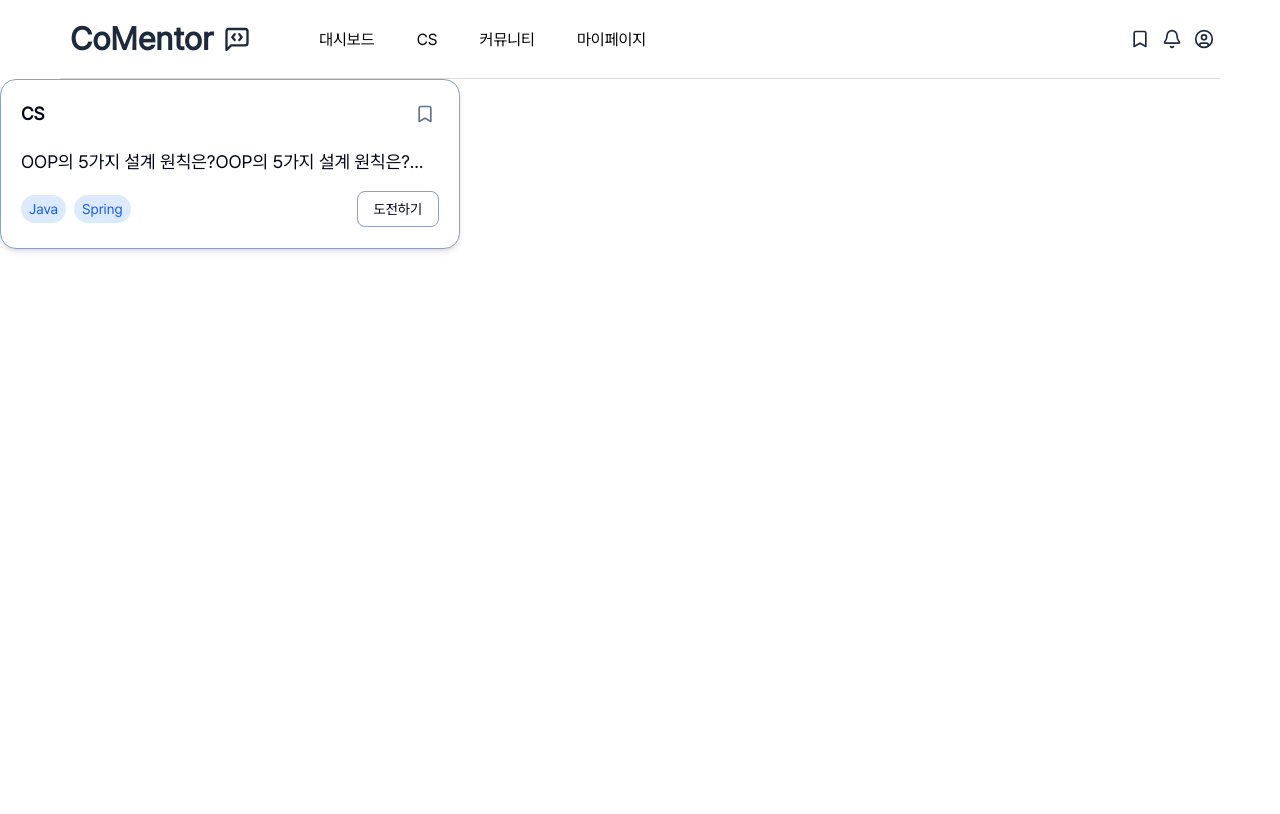
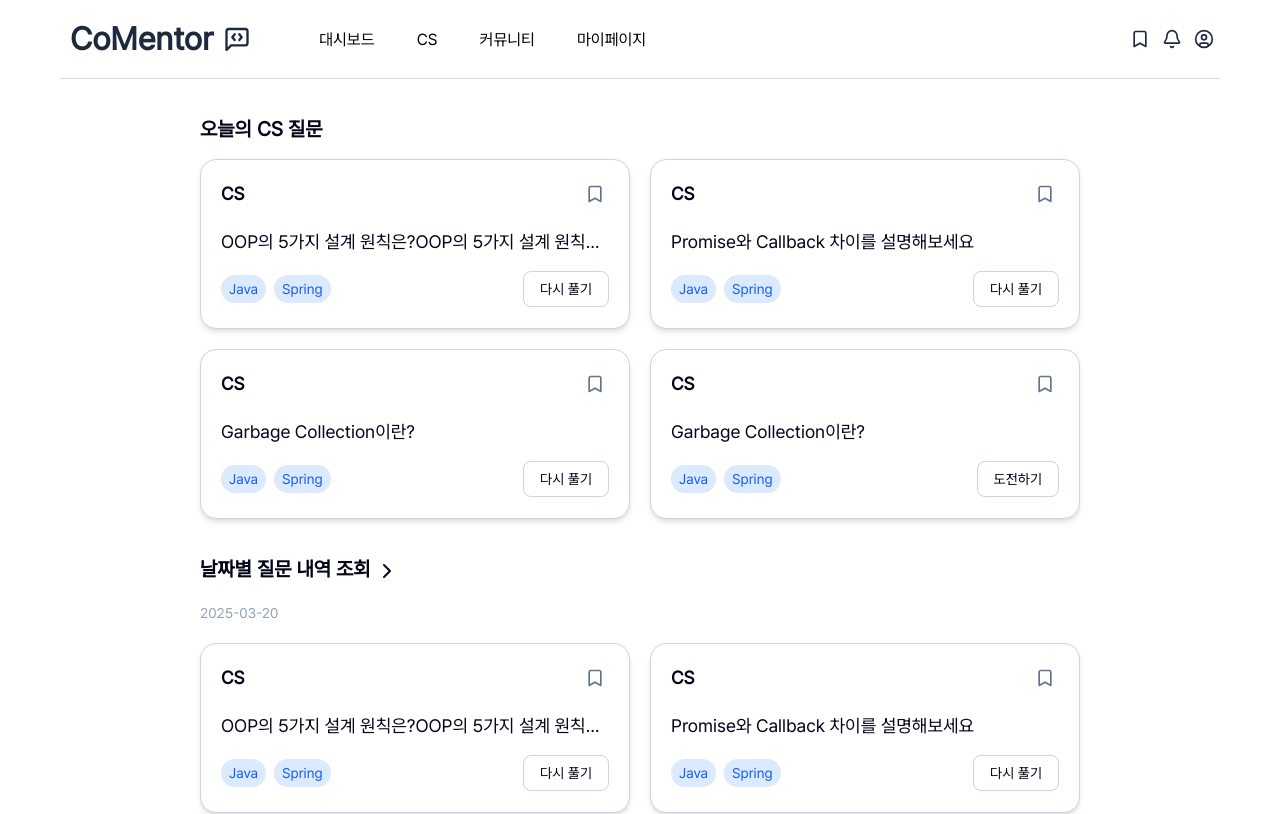
Before and after one commit to seowooda/comentor, a Next.js app: page /cs in a window 1280 px wide. Shown: the top 814 px of the page. Built offline with nearby package versions, Linux system fonts and the light colour scheme; no server answers.

Commit message:
feat: CS 연습하기

```diff
--- a/src/app/(after)/cs/page.tsx
+++ b/src/app/(after)/cs/page.tsx
@@ -1,9 +1,88 @@
-import { CSCard } from '@/components/CSCard/CSCard'
+import { CSCard } from '@/components/CS/CSCard'
+import { ChevronRight } from 'lucide-react'
 
-export default function page() {
+export default function Page() {
+  const contents = [
+    {
+      id: 1,
+      title: 'CS',
+      question:
+        'OOP의 5가지 설계 원칙은?OOP의 5가지 설계 원칙은?OOP의 5가지 설계 원칙은?OOP의 5가지 설계 원칙은?',
+      stack: ['Java', 'Spring'],
+      createdAt: '2025-03-20',
+      status: 'DONE',
+    },
+    {
+      id: 2,
+      title: 'CS',
+      question: 'Promise와 Callback 차이를 설명해보세요',
+      stack: ['Java', 'Spring'],
+      createdAt: '2025-03-20',
+      status: 'DONE',
+    },
+    {
+      id: 3,
+      title: 'CS',
+      question: 'Garbage Collection이란?',
+      stack: ['Java', 'Spring'],
+      createdAt: '2025-03-20',
+      status: 'DONE',
+    },
+    {
+      id: 4,
+      title: 'CS',
+      question: 'Garbage Collection이란?',
+      stack: ['Java', 'Spring'],
+      createdAt: '2025-03-21',
+      status: 'PROGRESS',
+    },
+  ]
+
+  // 날짜별로 묶기
+  const groupedByDate = contents.reduce(
+    (acc: Record<string, typeof contents>, item) => {
+      if (!acc[item.createdAt]) {
+        acc[item.createdAt] = []
+      }
+      acc[item.createdAt].push(item)
+      return acc
+    },
+    {},
+  )
+
   return (
-    <main className="flex flex-grow">
-      <CSCard />
+    <main className="flex flex-grow flex-col items-center gap-10 py-10">
+      {/* 오늘의 CS 질문 */}
+      <section className="flex flex-col gap-5">
+        <p className="text-xl leading-5 font-bold">오늘의 CS 질문</p>
+
+        <div className="grid grid-cols-1 justify-center gap-5 md:grid-cols-2">
+          {contents.map((content) => (
+            <CSCard key={content.id} {...content} />
+          ))}
+        </div>
+      </section>
+
+      {/* 날짜별 질문 내역 */}
+      <section className="flex flex-col gap-5">
+        <div className="flex gap-1">
+          <p className="text-xl leading-5 font-bold">날짜별 질문 내역 조회</p>
+          <ChevronRight size={24} />
+        </div>
+
+        <div className="flex flex-col gap-10">
+          {Object.entries(groupedByDate).map(([date, questions]) => (
+            <div key={date} className="flex flex-col gap-5">
+              <p className="text-sm text-slate-400">{date}</p>
+              <div className="grid grid-cols-1 gap-5 md:grid-cols-2">
+                {questions.map((q) => (
+                  <CSCard key={q.id} {...q} />
+                ))}
+              </div>
+            </div>
+          ))}
+        </div>
+      </section>
     </main>
   )
 }
--- /dev/null
+++ b/src/app/(after)/cs/solve/[id]/page.tsx
@@ -0,0 +1,15 @@
+'use client'
+
+import { useParams } from 'next/navigation'
+import { CSSolve } from '@/components/CS/CSSolve'
+
+export default function SolvePage() {
+  const { id } = useParams()
+
+  return (
+    <main className="flex flex-grow flex-col items-center gap-5 px-40 py-5">
+      <h3 className="text-2xl font-bold">CS 연습</h3>
+      <CSSolve />
+    </main>
+  )
+}
--- /dev/null
+++ b/src/components/CS/CSCard.tsx
@@ -0,0 +1,77 @@
+'use client'
+
+import { Bookmark } from 'lucide-react'
+import { Button } from '../ui/button'
+import { useRouter } from 'next/navigation'
+import { useModalStore } from '@/store/modalStore'
+import { useState } from 'react'
+
+interface CSCardProps {
+  id: number
+  title: string
+  question: string
+  stack: string[]
+  createdAt: string
+  status: string
+}
+
+export const CSCard = ({ id, title, question, stack, status }: CSCardProps) => {
+  const router = useRouter()
+  const { openModal } = useModalStore()
+  const [bookmarked, setBookmarked] = useState(false)
+
+  const handleClick = (id: number) => {
+    router.push(`/cs/solve/${id}`)
+  }
+
+  const handleBookmarkClick = () => {
+    if (bookmarked) {
+      // 북마크 취소 로직
+      setBookmarked(false)
+    } else {
+      openModal('createFolder', {
+        csQuestionId: id,
+        onBookmarkDone: () => setBookmarked(true), // ✅ 성공 시 상태 반영
+      })
+    }
+  }
+
+  return (
+    <div className="flex h-[170px] w-full max-w-[430px] min-w-[380px] gap-5 rounded-2xl border border-slate-300 bg-white p-5 shadow-md">
+      <div className="flex h-full w-full flex-col gap-5">
+        <div className="flex justify-between">
+          <p className="text-[18px] font-semibold">{title}</p>
+          <button className="cursor-pointer p-1">
+            <Bookmark
+              size={20}
+              className="text-slate-500"
+              onClick={handleBookmarkClick}
+            />
+          </button>
+        </div>
+        <div className="flex flex-col gap-4">
+          <p className="line-clamp-1 text-[18px] font-medium">{question}</p>
+          <div className="flex justify-between">
+            <div className="flex items-center gap-2">
+              {stack.map((s, index) => (
+                <span
+                  key={index}
+                  className="rounded-[20px] bg-blue-100 px-2 py-1 text-sm text-blue-600"
+                >
+                  {s}
+                </span>
+              ))}
+            </div>
+            <Button
+              onClick={() => handleClick(id)}
+              variant="ghost"
+              className="border border-slate-300"
+            >
+              {status === 'DONE' ? '다시 풀기' : '도전하기'}
+            </Button>
+          </div>
+        </div>
+      </div>
+    </div>
+  )
+}
--- /dev/null
+++ b/src/components/CS/CSSolve.tsx
@@ -0,0 +1,51 @@
+import { TabsContent } from '@radix-ui/react-tabs'
+import { Tabs, TabsList, TabsTrigger } from '../ui/tabs'
+import { Textarea } from '../ui/textarea'
+import { Button } from '../ui/button'
+import { ContentCard } from './ContentCard'
+
+export const CSSolve = () => {
+  return (
+    <Tabs defaultValue="challenge" className="flex w-[800px] flex-col gap-5">
+      <TabsList className="w-full">
+        <TabsTrigger value="challenge">도전하기</TabsTrigger>
+        <TabsTrigger value="solution">답변보기</TabsTrigger>
+      </TabsList>
+
+      <TabsContent value="challenge">
+        <div className="flex flex-col gap-5">
+          <ContentCard title="질문">
+            <p className="font-medium">OOP의 5가지 설계 원칙은?</p>
+          </ContentCard>
+
+          <ContentCard title="답변">
+            <Textarea
+              placeholder="질문에 대한 답변을 작성해주세요..."
+              className="h-[200px] resize-none border-slate-300"
+            />
+          </ContentCard>
+
+          <div className="flex justify-end">
+            <Button className="w-24">답변 제출</Button>
+          </div>
+        </div>
+      </TabsContent>
+
+      <TabsContent value="solution">
+        <div className="flex flex-col gap-5">
+          <ContentCard title="질문">
+            <p className="font-medium">OOP의 5가지 설계 원칙은?</p>
+          </ContentCard>
+
+          <ContentCard title="답변">
+            <p>답변내용이 들어갑니다</p>
+          </ContentCard>
+
+          <ContentCard title="피드백">
+            <p className="font-medium">피드백내용이 들어갑니다</p>
+          </ContentCard>
+        </div>
+      </TabsContent>
+    </Tabs>
+  )
+}
--- /dev/null
+++ b/src/components/CS/ContentCard.tsx
@@ -0,0 +1,15 @@
+import { ReactNode } from 'react'
+
+interface ContentCardProps {
+  title: string
+  children: ReactNode
+}
+
+export const ContentCard = ({ title, children }: ContentCardProps) => {
+  return (
+    <div className="flex flex-col gap-5 rounded-xl border border-slate-400 bg-white p-6 shadow-md">
+      <h2 className="text-2xl font-semibold">{title}</h2>
+      {children}
+    </div>
+  )
+}
--- a/src/components/CSCard/CSCard.tsx
+++ /dev/null
@@ -1,50 +0,0 @@
-import { Bookmark } from 'lucide-react'
-import { Button } from '../ui/button'
-
-export const CSCard = () => {
-  const contents = [
-    {
-      id: 1,
-      title: 'CS',
-      question:
-        'OOP의 5가지 설계 원칙은?OOP의 5가지 설계 원칙은?OOP의 5가지 설계 원칙은?OOP의 5가지 설계 원칙은?',
-      stack: ['Java', 'Spring'],
-      createdAt: '2025-03-20',
-    },
-  ]
-
-  return (
-    <div className="flex h-[170px] w-[460px] gap-5 rounded-2xl border border-slate-400 bg-white p-5 shadow-md">
-      {contents.map((content) => (
-        <div key={content.id} className="flex h-full w-full flex-col gap-5">
-          <div className="flex justify-between">
-            <p className="text-[18px] font-semibold">{content.title}</p>
-            <button className="cursor-pointer p-1">
-              <Bookmark size={20} className="text-slate-500" />
-            </button>
-          </div>
-          <div className="flex flex-col gap-4">
-            <p className="line-clamp-1 text-[18px] font-medium">
-              {content.question}
-            </p>
-            <div className="flex justify-between">
-              <div className="flex items-center gap-2">
-                {content.stack.map((stack, index) => (
-                  <span
-                    key={index}
-                    className="rounded-[20px] bg-blue-100 px-2 py-1 text-sm text-blue-600"
-                  >
-                    {stack}
-                  </span>
-                ))}
-              </div>
-              <Button variant="ghost" className="border border-slate-400">
-                도전하기
-              </Button>
-            </div>
-          </div>
-        </div>
-      ))}
-    </div>
-  )
-}
```
